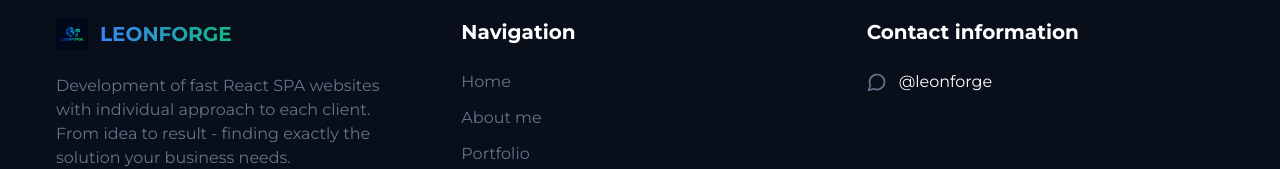
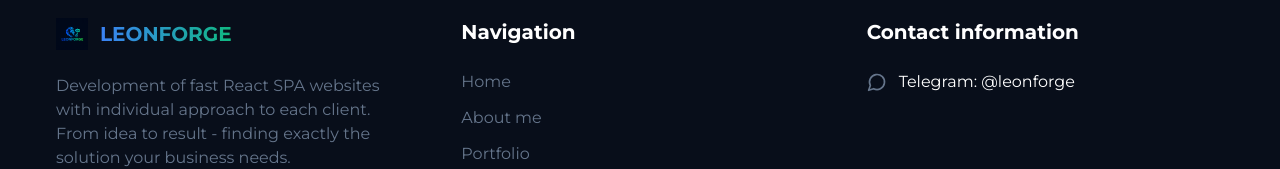
Before and after one commit to pampukhaleo/pampukha-web-space, a React (Vite) app: page / in a window 1280 px wide. Shown: the part 9345-9514 px from the top of the page. Built offline with nearby package versions, Linux system fonts and the light colour scheme.

Commit message:
telegram footer

```diff
--- a/src/components/Footer.tsx
+++ b/src/components/Footer.tsx
@@ -83,7 +83,7 @@ const Footer = () => {
                   rel="noopener noreferrer"
                   className="hover:text-primary transition-colors"
                 >
-                  @leonforge
+                  Telegram: @leonforge
                 </a>
               </div>
             </address>
```
